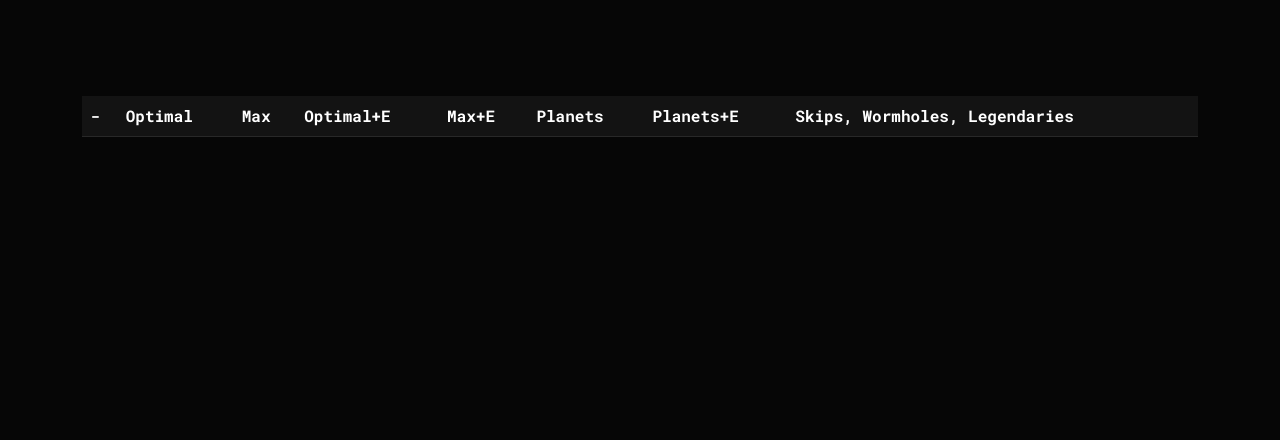
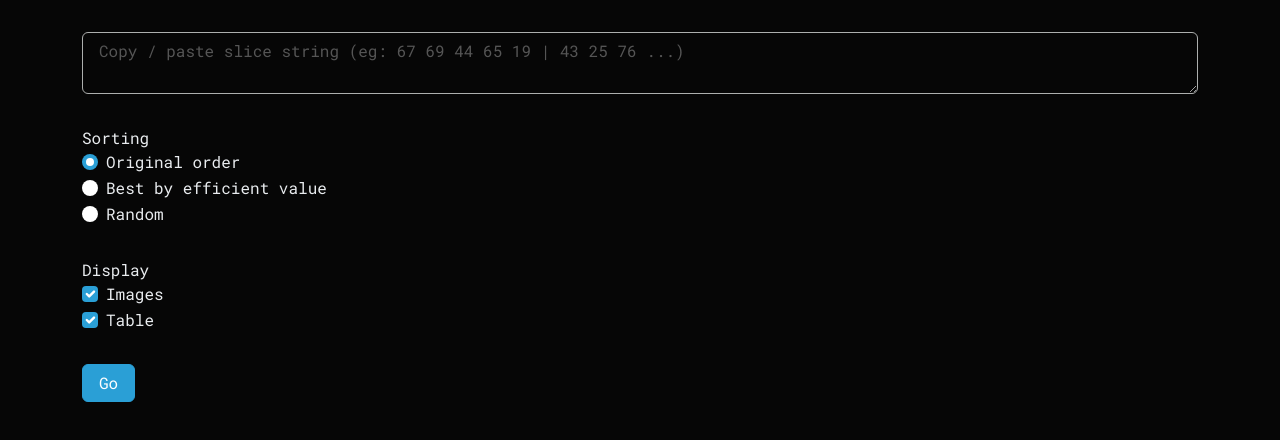
Before and after one commit to basicallyfine/TI4, a React (Create React App) app: page /slices in a window 1280 px wide. Shown: the top 440 px of the page. Built offline with nearby package versions, Linux system fonts and the light colour scheme.

Commit message:
input values & helper notes

```diff
--- a/src/components/SliceDisplay.tsx
+++ b/src/components/SliceDisplay.tsx
@@ -174,7 +174,7 @@ export const SliceDisplay = () => {
             slice.value.resources_efficient += planetValue.resources_efficient;
             slice.value.influence_efficient += planetValue.influence_efficient;
             slice.value.either_efficient += planetValue.either_efficient;
-            slice.value.value_efficient += planetValue.value_efficient
+            slice.value.value_efficient += planetValue.value_efficient;
 
             if (!isEquidistant) {
               slice.non_equi_value.resources_max += planetValue.resources_max;
@@ -187,7 +187,8 @@ export const SliceDisplay = () => {
                 planetValue.influence_efficient;
               slice.non_equi_value.either_efficient +=
                 planetValue.either_efficient;
-              slice.non_equi_value.value_efficient += planetValue.value_efficient;
+              slice.non_equi_value.value_efficient +=
+                planetValue.value_efficient;
             }
           });
 
@@ -205,8 +206,7 @@ export const SliceDisplay = () => {
           return orderBy(
             _s,
             (slice) =>
-              slice.value.resources_efficient +
-              slice.value.influence_efficient +
+              slice.value.value_efficient +
               (slice.value.resources_max + slice.value.influence_max) / 100 +
               Math.random() / 1000,
             "desc"
@@ -219,6 +219,94 @@ export const SliceDisplay = () => {
     }
     return null;
   }, [sliceString, sorting]);
+
+  if (!sliceString?.trim() || (sliceString.trim() && !slices?.length)) {
+    return (
+      <div className="container">
+        <form method="GET" className="my-2">
+          <div className="form-group mb-2">
+            <textarea
+              className="form-control"
+              name="s"
+              placeholder="Copy / paste slice string (eg: 67 69 44 65 19 | 43 25 76 ...)"
+            ></textarea>
+          </div>
+          <div className="form-group mb-2">
+            <label>Sorting</label>
+            <div className="form-check">
+              <label className="form-check-label" htmlFor="sort-original">
+                <input
+                  type="radio"
+                  className="form-check-input"
+                  id="sort-original"
+                  name="sort"
+                  value=""
+                  defaultChecked
+                />
+                Original order
+              </label>
+            </div>
+            <div className="form-check">
+              <label className="form-check-label" htmlFor="sort-best">
+                <input
+                  type="radio"
+                  className="form-check-input"
+                  id="sort-best"
+                  name="sort"
+                  value="best"
+                />
+                Best by efficient value
+              </label>
+            </div>
+            <div className="form-check">
+              <label className="form-check-label" htmlFor="sort-random">
+                <input
+                  type="radio"
+                  className="form-check-input"
+                  id="sort-random"
+                  name="sort"
+                  value="random"
+                />
+                Random
+              </label>
+            </div>
+          </div>
+          <div className="form-group mb-2">
+            <label>Display</label>
+            <div className="form-check">
+              <label className="form-check-label">
+                <input
+                  type="checkbox"
+                  className="form-check-input"
+                  name="d"
+                  value="images"
+                  defaultChecked
+                />
+                Images
+              </label>
+            </div>
+            <div className="form-check">
+              <label className="form-check-label">
+                <input
+                  type="checkbox"
+                  className="form-check-input"
+                  name="d"
+                  value="table"
+                  defaultChecked
+                />
+                Table
+              </label>
+            </div>
+          </div>
+          <div className="form-group mb-2">
+            <button type="submit" className="btn btn-primary">
+              Go
+            </button>
+          </div>
+        </form>
+      </div>
+    );
+  }
 
   return (
     <>
@@ -265,8 +353,8 @@ export const SliceDisplay = () => {
                 <th>-</th>
                 <th>Optimal</th>
                 <th>Max</th>
-                <th>Optimal+E</th>
-                <th>Max+E</th>
+                <th>Optimal + Equi.</th>
+                <th>Max + Equi.</th>
                 <th>Planets</th>
                 <th>Planets+E</th>
                 <th>Skips, Wormholes, Legendaries</th>
@@ -310,6 +398,14 @@ export const SliceDisplay = () => {
                 )}
             </tbody>
           </table>
+          <figcaption className="small">
+            Notes:
+            <ul>
+            <li>Optimal values refer to spending each planet for the higher of its resource or influence value.</li>
+            <li>Optimal values are represented as <code>resources / influence + either (total)</code> where "either" refers to planets that equal resource and influence values.</li>
+            <li>Max values refer to spending both resources and influence.</li>
+            </ul>
+          </figcaption>
         </div>
       ) : null}
     </>
```
